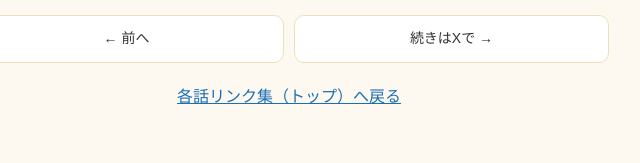
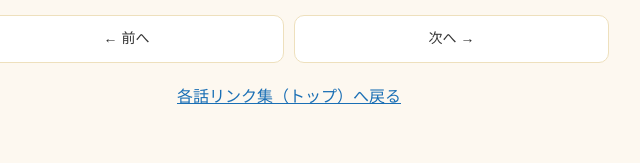
Before and after one commit to aymlks/aymlks.github.io, a plain HTML site: page ep12.html in a window 1280 px wide. Shown: the part 1075-1238 px from the top of the page, 351-991 px from the left. Drawn offline with Linux system fonts and the light colour scheme.

Commit message:
第12話の次ナビ表記を「次へ →」に統一（最終版）

```diff
--- a/ep12.html
+++ b/ep12.html
@@ -36,7 +36,7 @@
   <a class="xbtn" href="https://x.com/aymlks/status/2124458325643247941">この話をXで見る（いいね・フォローはこちら）</a>
   <div class="nav">
     <a href="ep11.html">← 前へ</a>
-    <a href="latest.html">続きはXで →</a>
+    <a href="latest.html">次へ →</a>
   </div>
   <p class="back"><a href="index.html">各話リンク集（トップ）へ戻る</a></p>
 </main>
```
